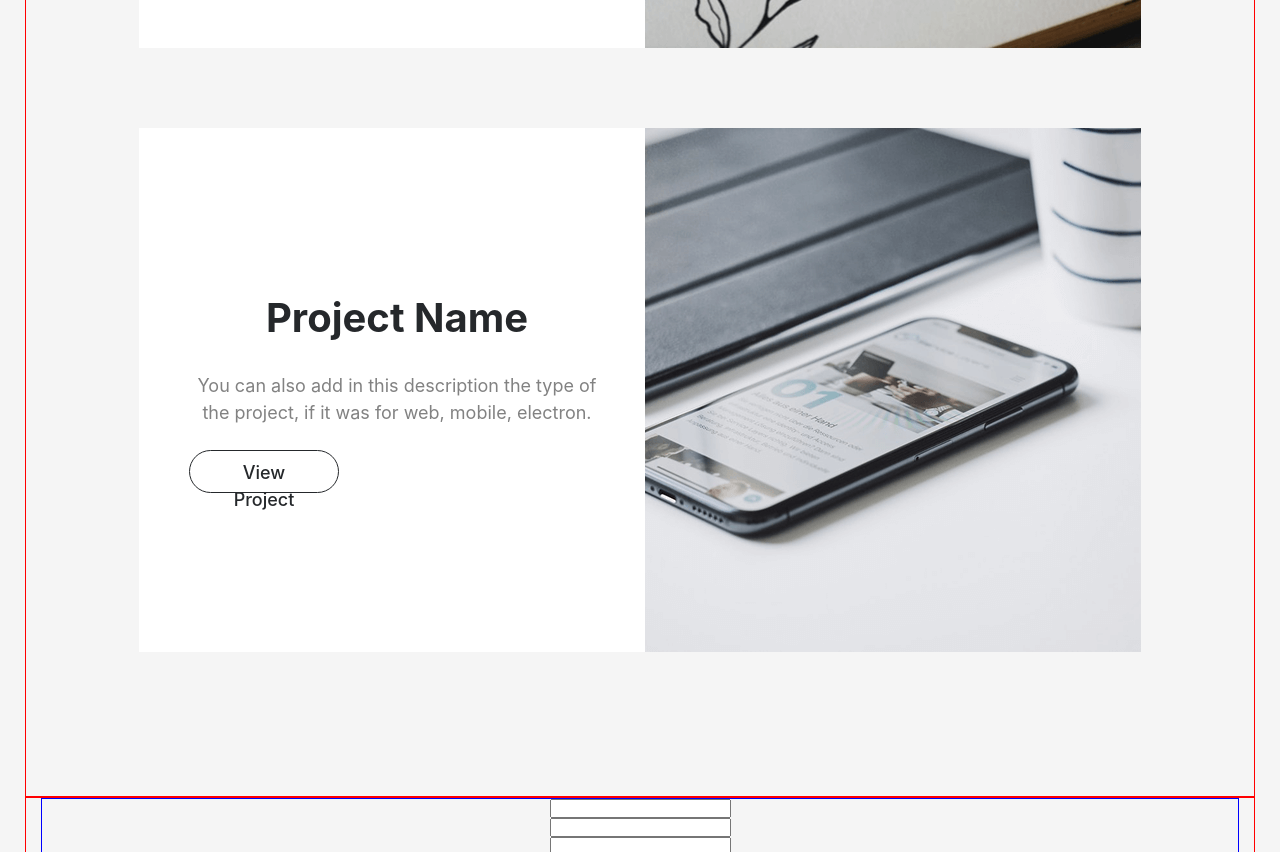
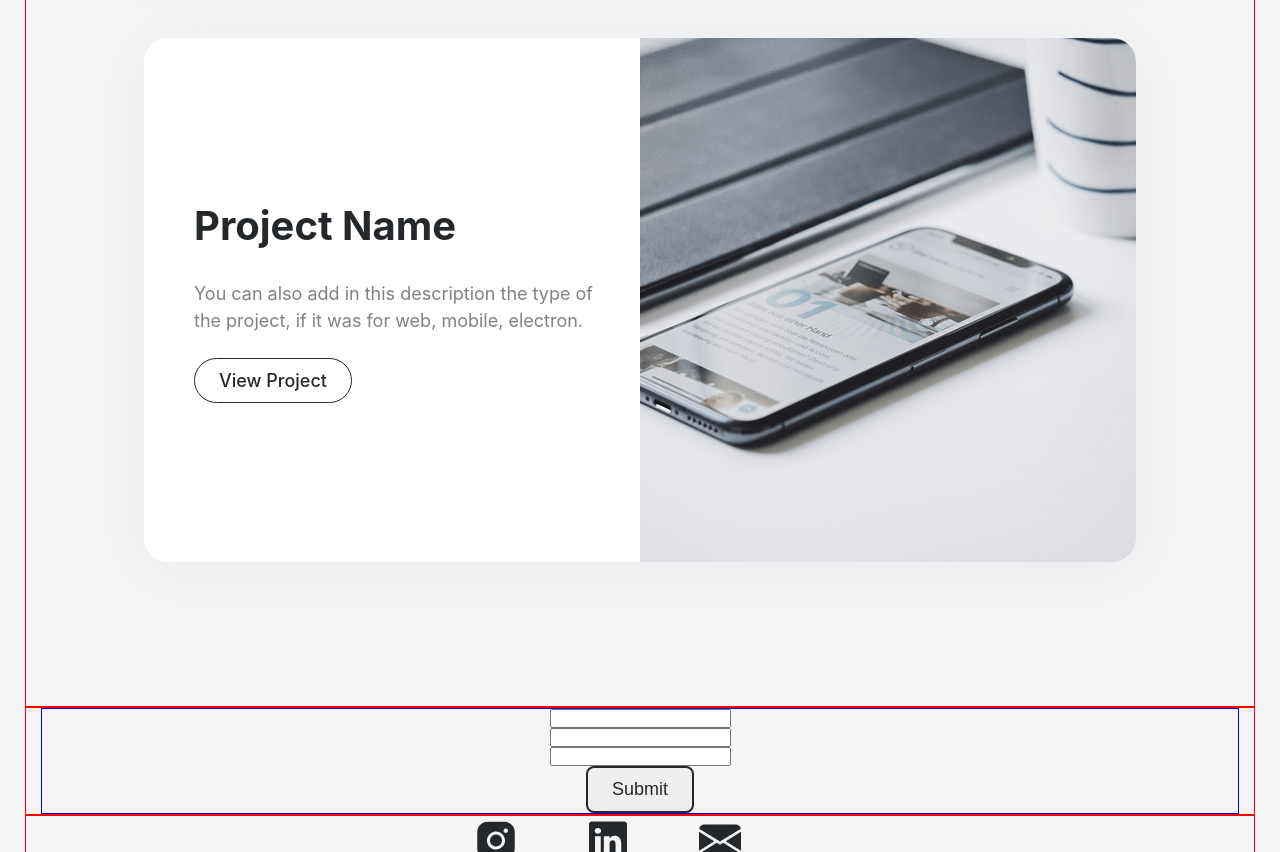
Before and after one commit to Kostya411/3_portfolio_Kostya, a React (Vite) app: page / in a window 1280 px wide. Shown: the part 2700-3552 px from the top of the page. Built offline with nearby package versions, Linux system fonts and the light colour scheme.

Commit message:
commit 4 -u projects card

```diff
--- a/src/assets/layout/sections/projects/Projects.tsx
+++ b/src/assets/layout/sections/projects/Projects.tsx
@@ -1,6 +1,6 @@
 import {FlexWrapper} from '../../../../components/FlexWrapper.styled.tsx';
 import {ProjectCard} from "./projectCard/ProjectCard";
-import photo from "../../../images/project_1.webp"
+import photo from "../../../images/asdasdasd.png"
 import photo1 from "../../../images/project_2.webp"
 import photo2 from "../../../images/project_3.webp"
 import styled from "styled-components";
@@ -13,13 +13,13 @@ export const Projects = () => {
         <ProjectsStyled>
             <Container>
                 <TitleSection>Projects</TitleSection>
-                <FlexWrapper direction={'column'} align={'center'} gap={'80px'} padding={'80px 0 144px 0'}>
+                <FlexWrapper direction={'column'} align={'center'} gap={'80px'} padding={'80px 0 144px 0'} as = "ul">
                     <ProjectCard id={"1"} projectName={'Project Name'} projectText={'I created this personal project in order to show how to create an interface in Figma using a portfolio as an example.'}
-                                 photo={photo} projectLink={"#"}/>
+                                 photo={`${photo}`} projectLink={"#"}/>
                     <ProjectCard id={"2"} projectName={'Project Name'} projectText={'What was your role, your deliverables, if the project was personal, freelancing.'}
-                                 photo={photo1} projectLink={"#"}/>
+                                 photo={`${photo1}`} projectLink={"#"}/>
                     <ProjectCard id={"3"} projectName={'Project Name'} projectText={'You can also add in this description the type of the project, if it was for web, mobile, electron.'}
-                                 photo={photo2} projectLink={"#"}/>
+                                 photo={`${photo2}`} projectLink={"#"}/>
                 </FlexWrapper>
             </Container>
         </ProjectsStyled>
@@ -27,4 +27,13 @@ export const Projects = () => {
 };
 
 const ProjectsStyled = styled.div`
+    ul > li {
+        &:nth-child(odd) {
+            flex-direction: row;
+        }
+        &:nth-child(even) {
+            flex-direction: row-reverse;
+        }
+    }
+
 `
--- a/src/assets/layout/sections/projects/projectCard/CardPhoto.styled.tsx
+++ b/src/assets/layout/sections/projects/projectCard/CardPhoto.styled.tsx
@@ -1,7 +1,8 @@
 import styled from "styled-components";
 
 export const CardPhoto = styled.img `
-    max-width: 100%;
-    max-height: 100%;
+    max-width: 496px;
+    max-height: 524px;
     object-fit: cover;
+
 `
--- a/src/assets/layout/sections/projects/projectCard/ProjectCard.tsx
+++ b/src/assets/layout/sections/projects/projectCard/ProjectCard.tsx
@@ -16,16 +16,25 @@ type ProjectCardPropsType = {
 export const ProjectCard = (props: ProjectCardPropsType) => {
     return (
         <ProjectCardStyled>
-            <FlexWrapper direction={'row'} align={'center'}>
                 <CardSection projectName={props.projectName} projectText={props.projectText} projectLink={props.projectLink}/>
                 <CardPhoto src={props.photo}/>
-            </FlexWrapper>
         </ProjectCardStyled>
 
     );
 };
 
-const ProjectCardStyled = styled.div`
+const ProjectCardStyled = styled.li`
     background: #fff;
-    padding-left: 10px;
+    overflow: hidden;
+    box-shadow: 0 6px 64px 0 rgba(112, 144, 176, 0.1);
+    border-radius: 24px;
+
+
+
+    display: flex;
+    justify-content: center;
+    align-items: center;
+    flex-wrap: nowrap;
+    gap: 0;
+
 `
--- a/src/assets/layout/sections/projects/projectCard/cardSection/CardButton.styled.tsx
+++ b/src/assets/layout/sections/projects/projectCard/cardSection/CardButton.styled.tsx
@@ -3,12 +3,20 @@ import styled from "styled-components";
 export const CardWiew = styled.a`
     border: 1px solid #25282b;
     border-radius: 24px;
+
     padding: 8px 24px;
-    width: 150px;
-    height: 43px;
+    width: fit-content;
+    vertical-align: center;
+    text-align: center;
 
     font-weight: 500;
     font-size: 18px;
-    line-height: 1.5;
+    line-height: 150%;
     color: #25282b;
+
+
+    &:hover {
+        background-color: #fdc435;
+        border: 1px solid transparent;
+    }
 `
--- a/src/assets/layout/sections/projects/projectCard/cardSection/CardSection.tsx
+++ b/src/assets/layout/sections/projects/projectCard/cardSection/CardSection.tsx
@@ -13,7 +13,7 @@ type CardSectionPropsType = {
 export const CardSection = (props: CardSectionPropsType) => {
     return (
         <CardSectionStyled>
-            <FlexWrapper direction={"column"} gap={'24px'}>
+            <FlexWrapper direction={"column"} gap={'24px'} align={'flex-start'}>
                 <CardTitle>
                     {props.projectName}
                 </CardTitle>
@@ -31,5 +31,8 @@ export const CardSection = (props: CardSectionPropsType) => {
 const CardSectionStyled = styled.div`
     max-width: 496px;
     max-height: 524px;
-    padding: 40px;
+    padding: 40px 40px 40px 50px ;
+
+
+
 `
--- a/src/assets/layout/sections/projects/projectCard/cardSection/CardText.styled.tsx
+++ b/src/assets/layout/sections/projects/projectCard/cardSection/CardText.styled.tsx
@@ -5,4 +5,6 @@ export const CardText = styled.p`
     font-size: 18px;
     line-height: 1.5;
     color: #828282;
+
+    text-align: left;
 `
--- a/src/components/Button.styled.tsx
+++ b/src/components/Button.styled.tsx
@@ -4,8 +4,8 @@ export const Button = styled.button`
     border: 2px solid #25282b;
     border-radius: 8px;
     padding: 8px 24px;
-    width: 117px;
-    height: 43px;
+    vertical-align: center;
+    width: fit-content;
 
     font-weight: 500;
     font-size: 18px;
```
Also changed, not shown: src/assets/images/asdasdasd.png (added).
